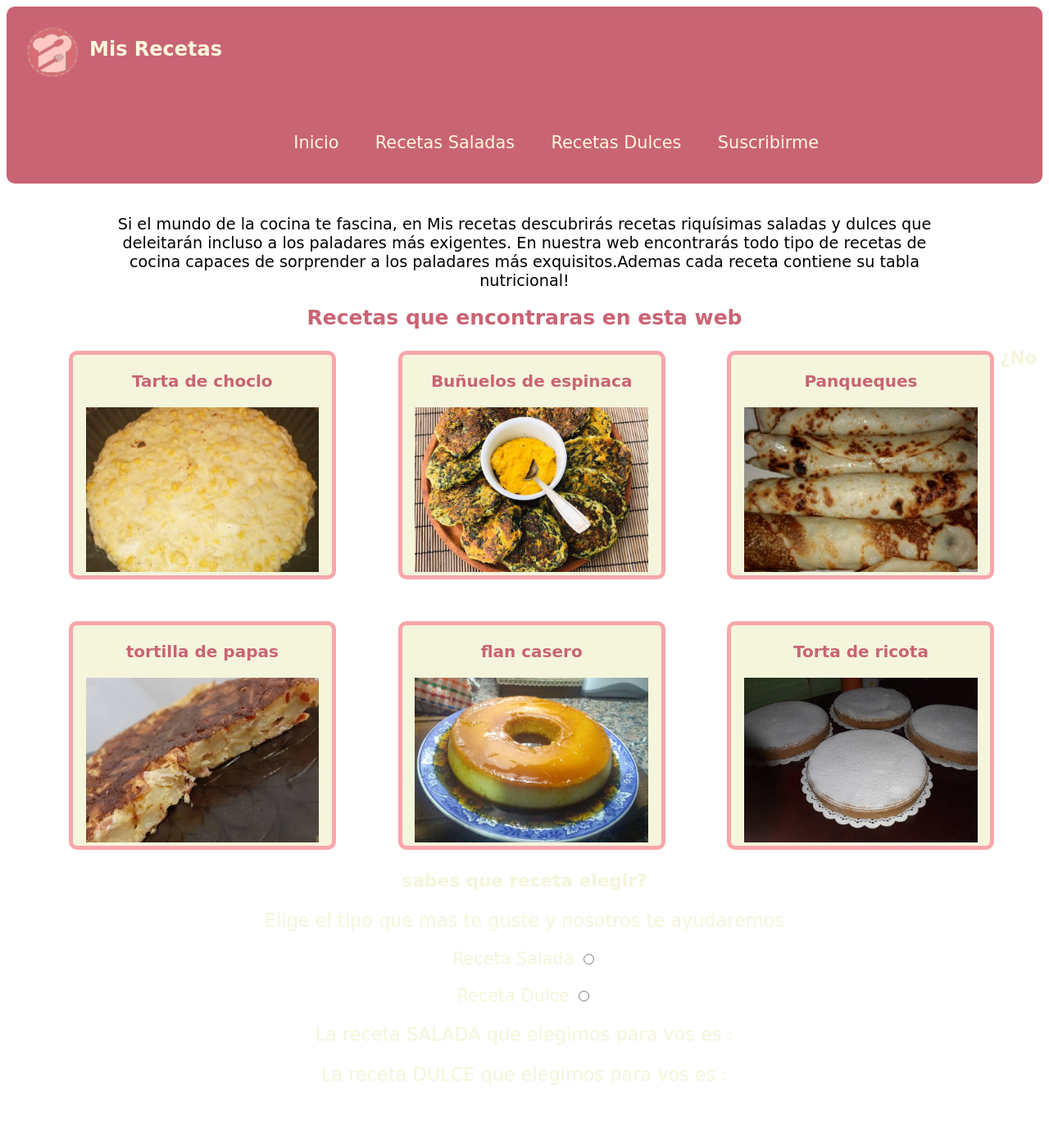
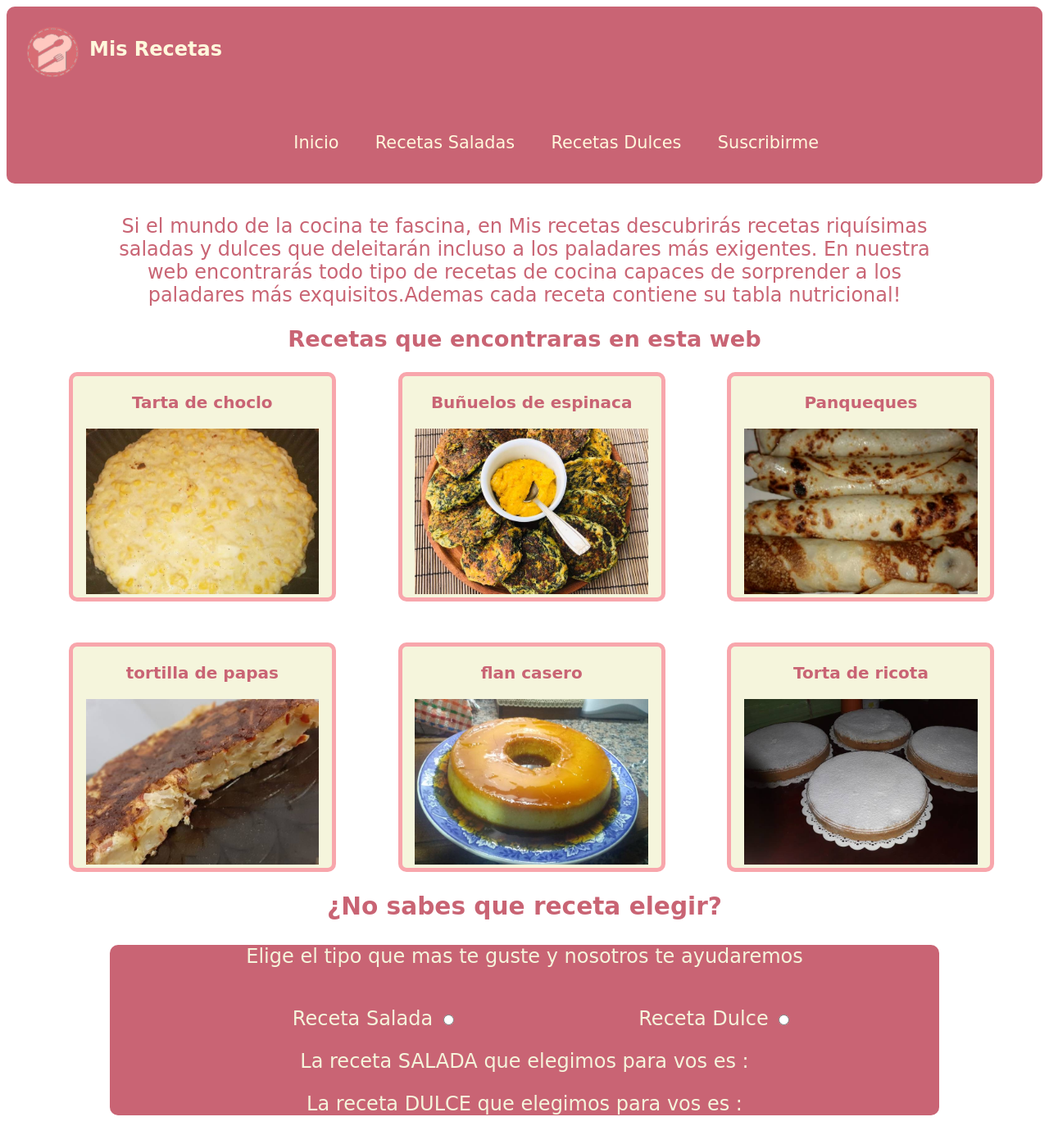
Before and after one commit to Unicen-Tuari/rtani, a PHP site: page / in a window 1280 px wide. Shown: the whole page at 82% size. Before the commit the page ends 1324 px from the top, so only its background shows below. Run offline with PHP 8.4, Linux system fonts and the light colour scheme.

Commit message:
modifique el estilo de la home

```diff
--- a/css/style.css
+++ b/css/style.css
@@ -1,8 +1,5 @@
 /*css de home*/
-
 .encabezado{
-    width:100%;
-    height: 5%;
     background: #C96474;
     margin-bottom:3%;
     float: left;
@@ -51,18 +48,19 @@
 .reseña{
     clear: both;
     font-family: cursive;
-    font-size:120% ;
+    font-size:150% ;
     text-align: center;
     border-radius: 10px;
     margin-left: 10%;
     margin-right: 10%;
+    color: #C96474;
 }
 
 .subtitulo{
     font-family: cursive;
     margin: 0 auto;
     text-align: center;
-    font-size:156.25% ;
+    font-size:170% ;
     color: #C96474;
     border-radius: 10px;
     width: 60%;
@@ -93,35 +91,35 @@
     margin-right: 5%;
     object-fit: cover;
 }
-
-.javascript{
+.pregunta{
     clear: both;
-    background:#C96474 ;
+    font-family: cursive;
+    text-align: center;
+    font-size:185% ;
+    color:#C96474;
+}
+.random{
+    text-align: center;
+   background:#C96474;
     border-radius: 10px;
     margin-left: 10%;
     margin-right: 10%;
 }
+.input {
 
-.pregunta{
-    font-family: cursive;
-    text-align: center;
-    font-size:135% ;
-    color:beige;
+float: left;
+color :beige;
+font-size: 150%;
+margin-left: 22%;
+}
+.respuesta{
+    clear: both;
+    color:beige ;
+    font-size: 150%;
 }
 
-form p{
-    font-family: cursive;
-    text-align: center;
-    font-size:130% ;
-    color:beige;
-}
 
-.respuesta{
-    font-family: cursive;
-    text-align: center;
-    font-size:140% ;
-    color:beige;
-}
+
 /*css de receta salada y dulce*/
 .tipo{
     clear: both;
@@ -165,7 +163,10 @@
     margin-left: 2%;
     float: left;
 }
-
+h4{
+    margin-left: 8%;
+    font-size: 135%;
+}
 ul{
     font-size: 125%;
     font-family: cursive;
@@ -199,18 +200,17 @@
     margin: 0 auto;
 }
 
+th{
+    border-collapse: collapse;
+    border: 3px solid #F8A6AC;
+    font-family: cursive;
+    color: #C96474;
+}
 td{
     border: 3px solid #F8A6AC;
     font-size:106.25% ;
     text-align: center;
     font-family: cursive;
-}
-
-th{
-    border-collapse: collapse;
-    border: 3px solid #F8A6AC;
-    font-family: cursive;
-    color: #C96474;
 }
 /*css de suscripcion*/
 .titulosub{
```
